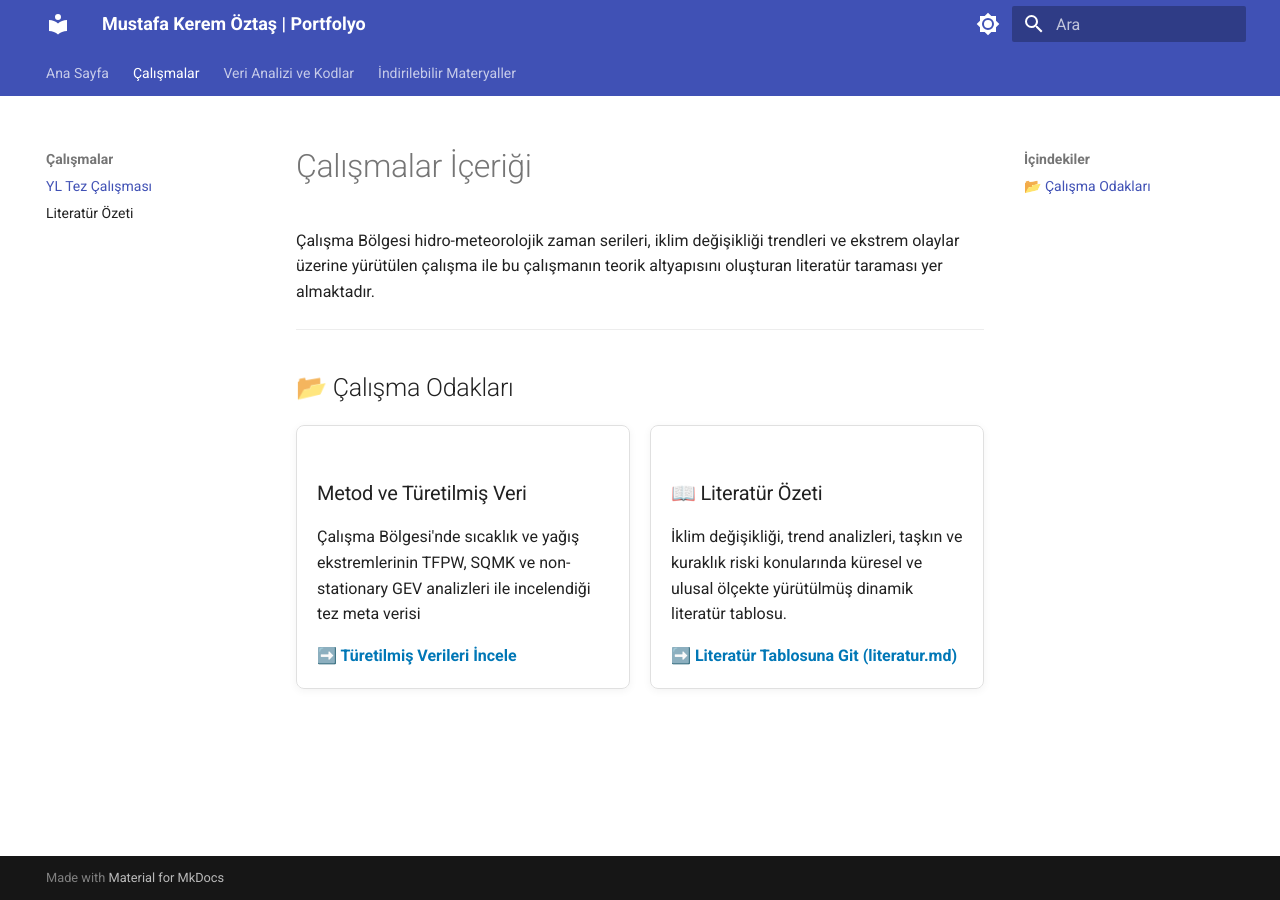
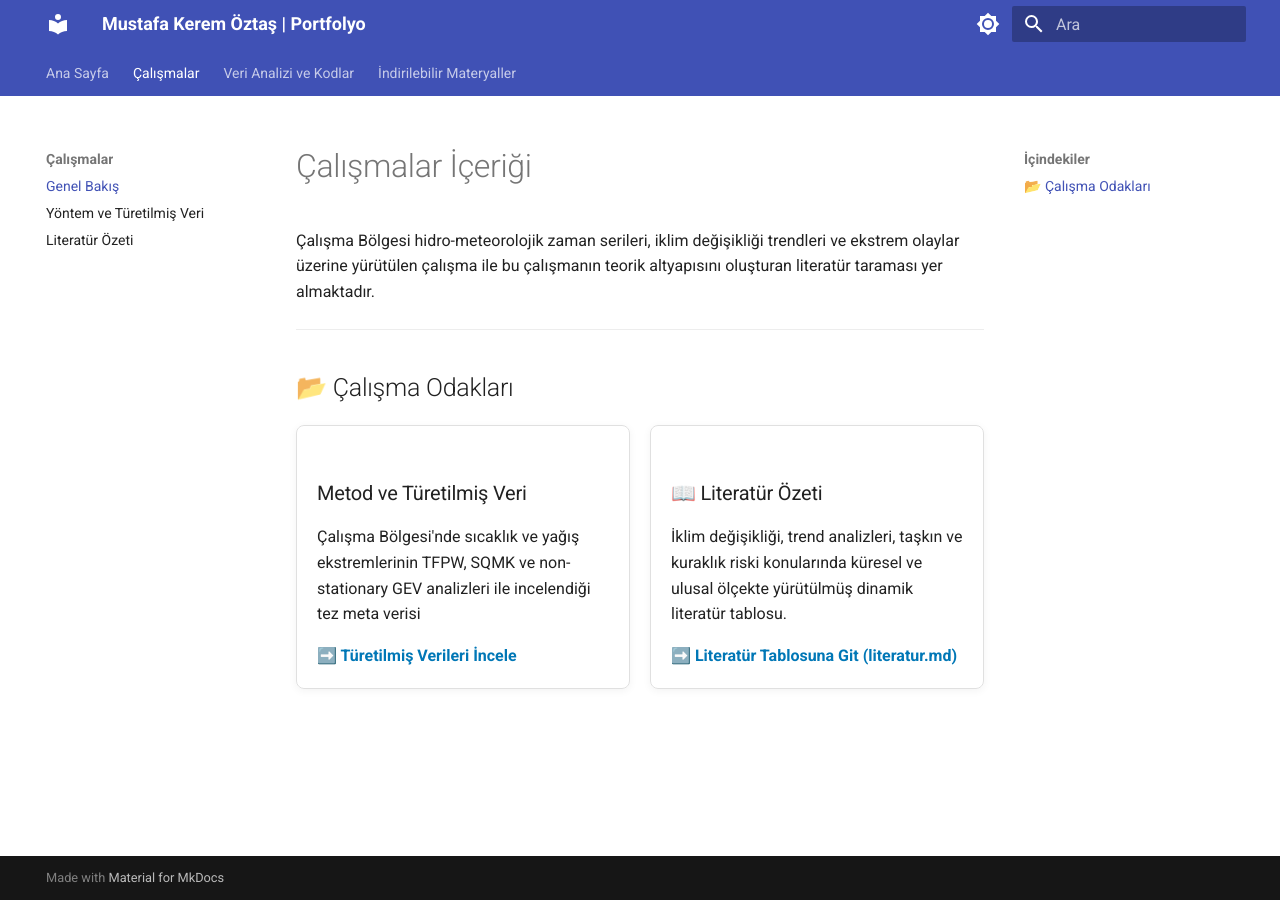
Before and after one commit to mkoztas/mkoztas.github.io, an MkDocs documentation site: the page built from docs/calismalar.md, in a window 1280 px wide. Built offline with MkDocs 1.6.1 and Material for MkDocs 9.7.7, drawn with Linux system fonts in a browser that asks for light colours.

Commit message:
Update mkdocs.yml

```diff
--- a/mkdocs.yml
+++ b/mkdocs.yml
@@ -52,9 +52,11 @@ extra_javascript:
 nav:
   - Ana Sayfa: index.md
   - Çalışmalar:
-      - YL Tez Çalışması: calismalar.md
+      - Genel Bakış: calismalar.md
+      - Yöntem ve Türetilmiş Veri: metodoveri.md
       - Literatür Özeti: literatur.md
   - Veri Analizi ve Kodlar:
+      - Genel Bakış: verianalizi.md
       - Trend ve Kırılma Analizi: kodlar/trend-analizi.md
       - Pre-Whitening (TFPW): kodlar/pre-whitening.md
       - Google Colab Analiz Alanı: kodlar/trend_analysis.ipynb
```
